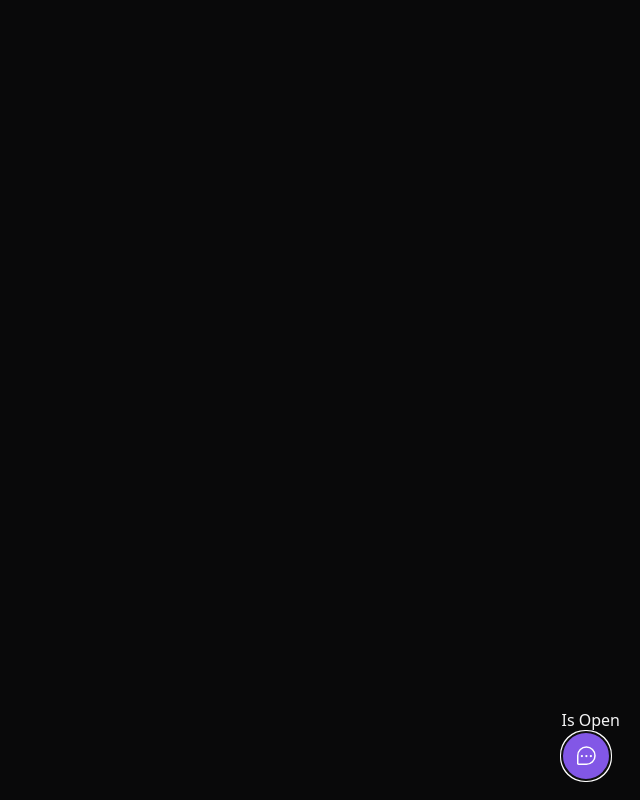
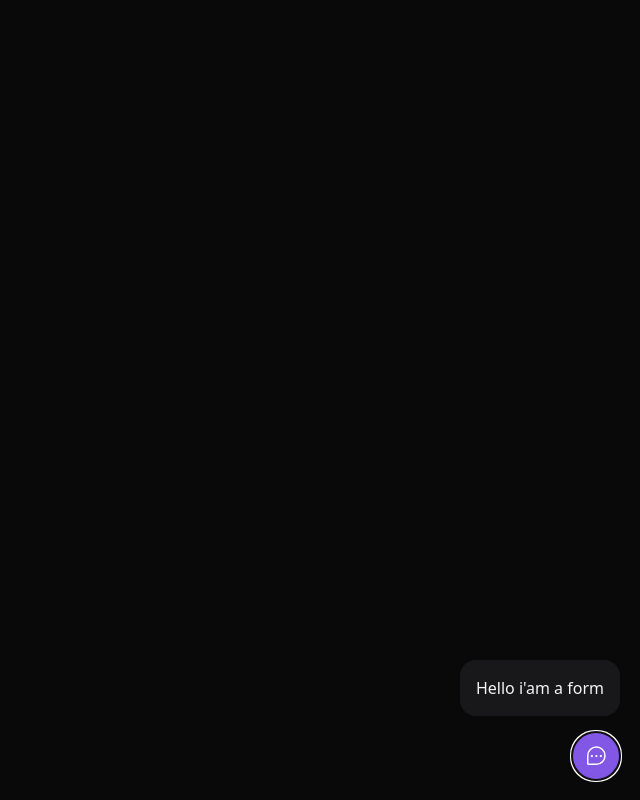
Before and after one commit to williangomesdev/FeedbackWidget, a React (Vite) app: page / in a window 1280 px wide. Both pictures are taken after a click on the button "Feedback". Shown: the whole page, without its empty margins (640-1280 px from the left). Built offline with nearby package versions, Linux system fonts and the light colour scheme.

Commit message:
Criando formulário que será exibido após o clique no widget

```diff
--- a/src/components/Widget.tsx
+++ b/src/components/Widget.tsx
@@ -1,17 +1,15 @@
 import { ChatTeardropDots } from "phosphor-react";
-import { Popover } from '@headlessui/react'
-
+import { Popover } from "@headlessui/react";
+import { WidgetForm } from "./WidgetForm";
 
 export function Widget() {
+  return (
+    <Popover className="absolute bottom-5 right-5 flex flex-col items-end">
+      <Popover.Panel>
+        <WidgetForm />
+      </Popover.Panel>
 
-
-  return (
-    <Popover className="absolute bottom-5 right-5">
-      <Popover.Panel>Is Open</Popover.Panel>
-
-      <Popover.Button
-        className="bg-brand-500 rounded-full px-3 h-12 text-white flex items-center group"
-      >
+      <Popover.Button className="bg-brand-500 rounded-full px-3 h-12 text-white flex items-center group">
         <ChatTeardropDots className="w-6 h-6" />
         <span className="max-w-0 overflow-hidden group-hover:max-w-xs transition-all duration-500 ease-linear">
           <span className="pl-2"></span>
--- /dev/null
+++ b/src/components/WidgetForm.tsx
@@ -0,0 +1,7 @@
+export function WidgetForm() {
+  return (
+    <div className="bg-zinc-900 p-4 relative rounded-2xl mb-4 flex flex-col items-center shadown-lg">
+      <h1>Hello i'am a form</h1>
+    </div>
+  );
+}
```
